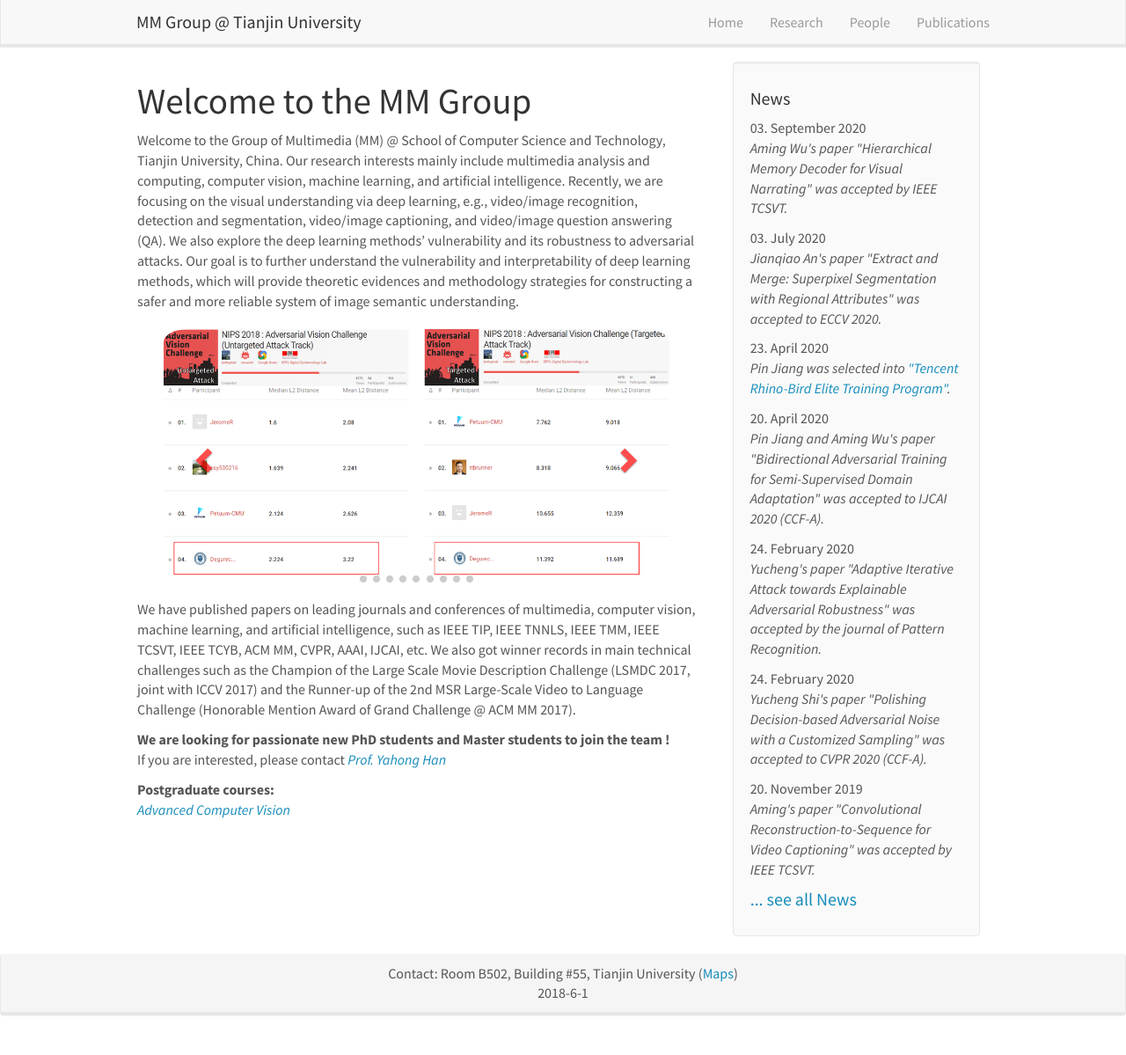
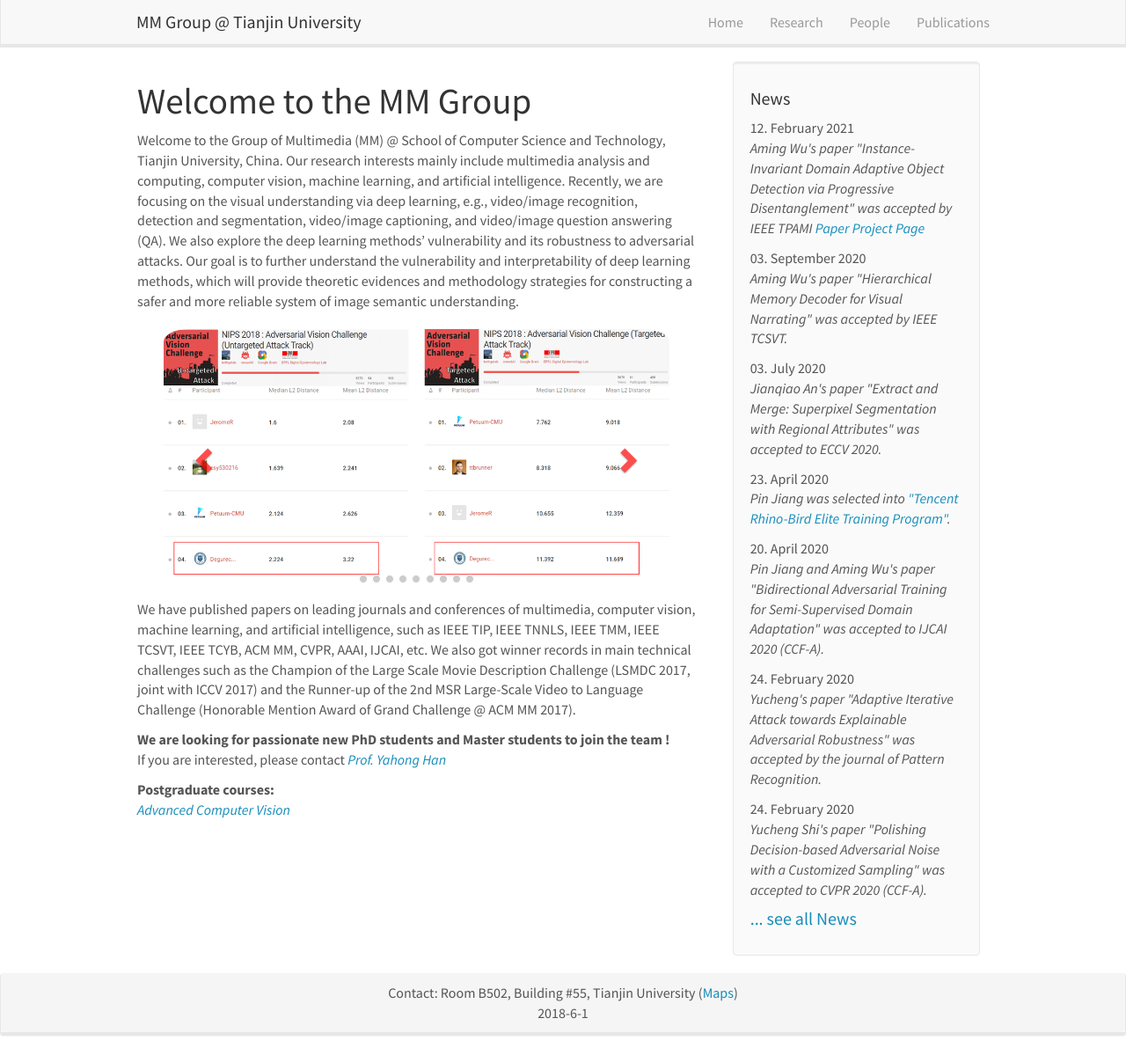
Before and after one commit to tjumm/tjumm.github.io, a Jekyll site: the page built from _pages/home.md, in a window 1280 px wide and 1199 px high. Shown: the whole window at 88% size. Built offline with Jekyll 4.4.1, drawn with Linux system fonts in a browser that asks for light colours; comment, search, counter and statistics services are not loaded.

Commit message:
add aming tpami

```diff
--- a/_data/news.yml
+++ b/_data/news.yml
@@ -1,3 +1,6 @@
+- date: 12. February 2021
+  headline: "Aming Wu's paper \"Instance-Invariant Domain Adaptive Object Detection via Progressive Disentanglement\" was accepted by IEEE TPAMI <a href='https://arxiv.org/pdf/1911.08712.pdf'>Paper</a> <a href='https://github.com/AmingWu/IIOD'>Project Page</a>"
+
 - date: 03. September 2020
   headline: "Aming Wu's paper \"Hierarchical Memory Decoder for Visual Narrating\" was accepted by IEEE TCSVT."
 
--- a/_data/publist.yml
+++ b/_data/publist.yml
@@ -1,3 +1,12 @@
+- title: "1. Instance-Invariant Domain Adaptive Object Detection via Progressive Disentanglement <a href='https://arxiv.org/pdf/1911.08712.pdf'>Paper</a> <a href='https://github.com/AmingWu/IIOD'>Project Page</a>"
+  image: dummy.png
+  description:
+  authors: Aming Wu, Yahong Han, Linchao Zhu, Yi Yang
+  link:
+    url:
+    display: IEEE TPAMI
+  highlight: 0
+
 - title: "1. Hierarchical Memory Decoder for Visual Narrating"
   image: dummy.png
   description:
--- a/_pages/home.md
+++ b/_pages/home.md
@@ -25,6 +25,9 @@ Welcome to the Group of Multimedia (MM) @ School of Computer Science and Technol
 
     <!-- Items -->
     <div class="carousel-inner" markdown="0">
+        <div class="item">
+            <a href = "https://github.com/AmingWu/IIOD"><img src="{{ site.url }}{{ site.baseurl }}/images/slider7001400/wam-iiod.jpg" alt="Slide 10" /></a>
+        </div>
         <div class="item">
             <a href = "https://github.com/AmingWu/CCN"><img src="{{ site.url }}{{ site.baseurl }}/images/slider7001400/wam-ccn.jpg" alt="Slide 10" /></a>
         </div>
```
Also changed, not shown: images/slider7001400/wam-iiod.jpg (added).
